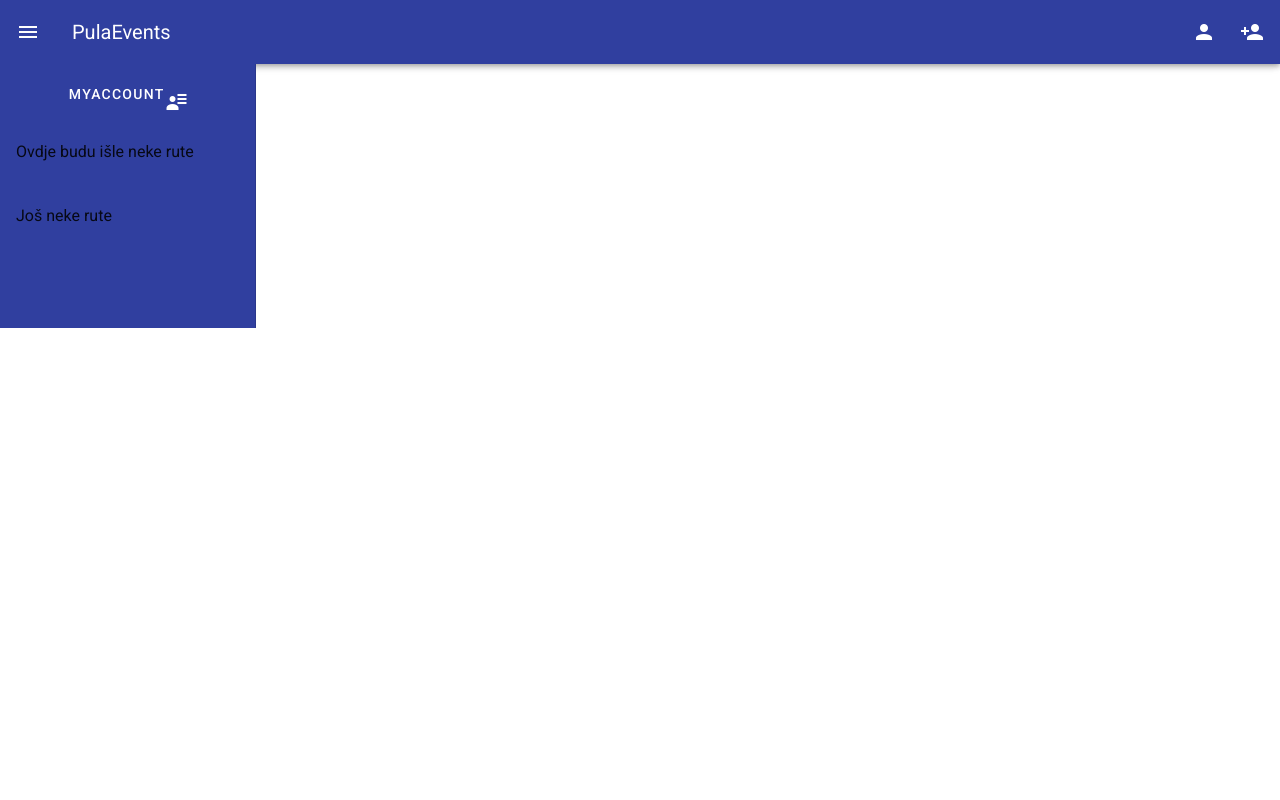
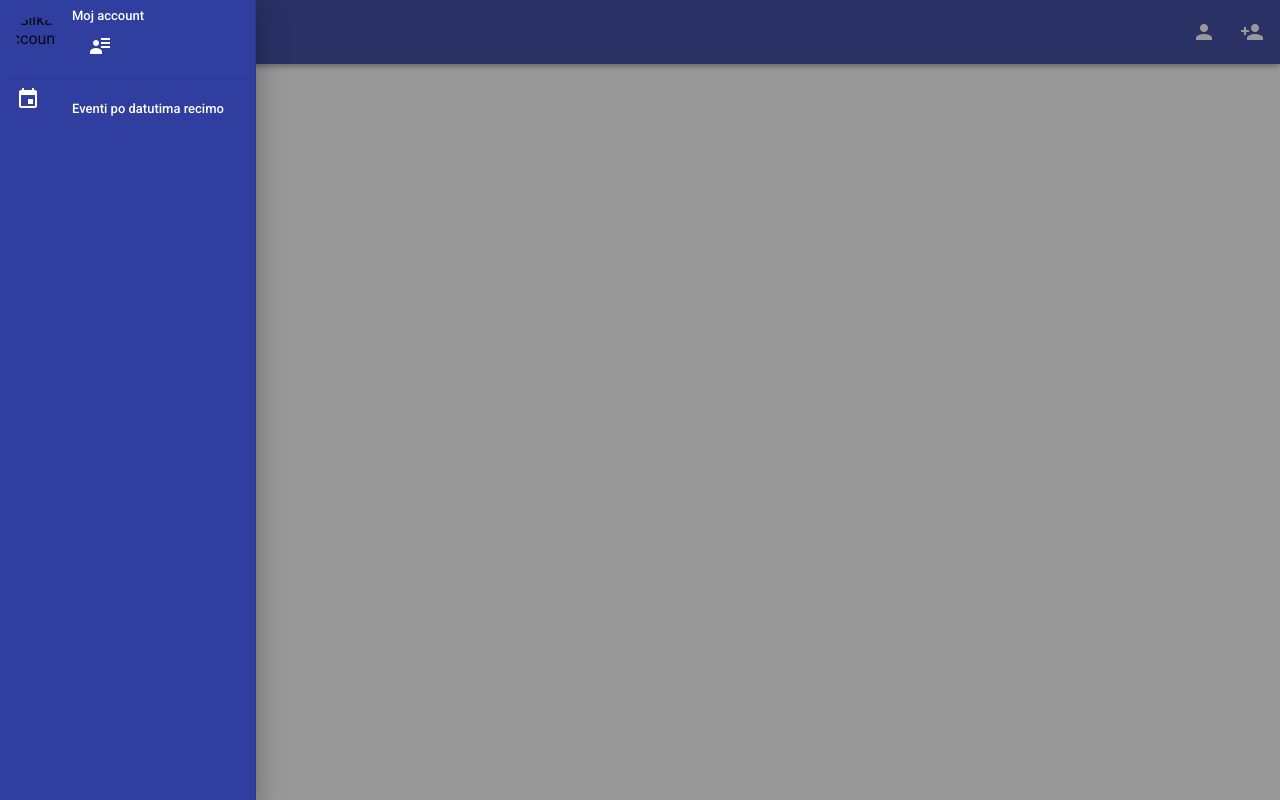
Before and after one commit to alenbesenic/PEfrontend, a Vue app: page / in a window 1280 px wide. Both pictures are taken after a click on the button 28 px from the left and 32 px from the top of the page. Built offline with nearby package versions, Linux system fonts and the light colour scheme.

Commit message:
Commit on master

```diff
--- a/src/components/Appbar.vue
+++ b/src/components/Appbar.vue
@@ -15,26 +15,34 @@
             </v-btn>
         </v-app-bar>
 
-        <v-navigation-drawer v-model="drawer" color="indigo darken-2">
-            <v-layout column align-center>
-                <v-flex class="mt-5">
-                    <v-btn class="white--text" icon>
-                        <p>MyAccount</p>
-                        <v-icon>mdi-account-details</v-icon>
-                    </v-btn>
-                </v-flex>
-            </v-layout>
-            <v-list>
-                <v-list-item>
-                    <v-list-item-action>
-                        <p>Ovdje budu išle neke rute</p>
-                    </v-list-item-action>
+        <v-navigation-drawer app temporary v-model="drawer" color="indigo darken-2">
+            <v-list dense nav class="py-0">
+                <v-list-item two-line :class="miniVariant && 'px-0'">
+                    <v-list-item-avatar>
+                        <p>Slika accounta</p>
+                    </v-list-item-avatar>
+
+                    <v-list-item-content>
+                        <v-list-item-title class="white--text">
+                            Moj account
+                        </v-list-item-title>
+                        <v-list-item-icon>
+                            <v-icon color="white">mdi-account-details</v-icon>
+                        </v-list-item-icon>
+                    </v-list-item-content>
                 </v-list-item>
-                <v-list-item>
-                    <v-list-item-action>
-                        <p>Još neke rute</p>
-                    </v-list-item-action>
+
+                <v-divider></v-divider>
+
+                <v-list-item two-line>
+                    <v-list-item-icon>
+                        <v-icon color="white">mdi-calendar</v-icon>
+                    </v-list-item-icon>
+                    <v-list-item-content class="white--text">
+                        <v-list-item-title>Eventi po datutima recimo</v-list-item-title>
+                    </v-list-item-content>
                 </v-list-item>
+
             </v-list>
         </v-navigation-drawer>
     </div>
```
